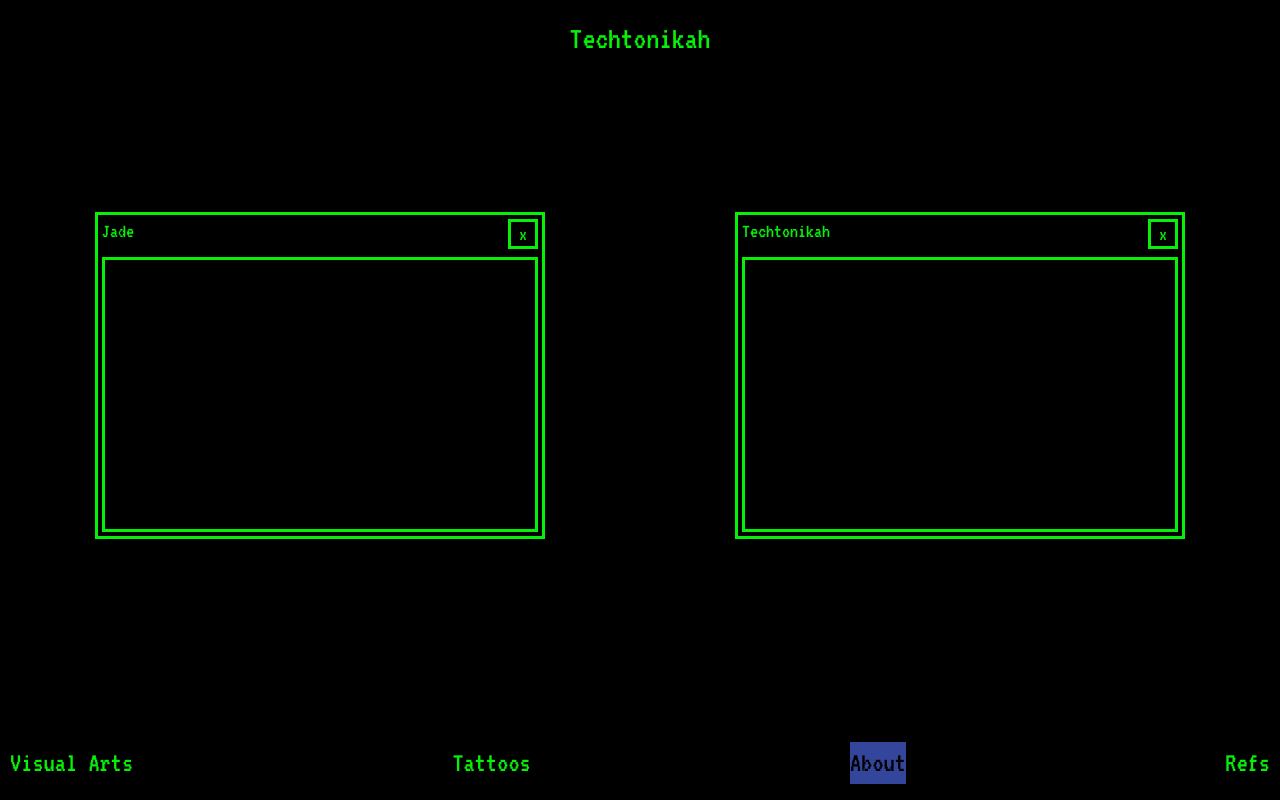
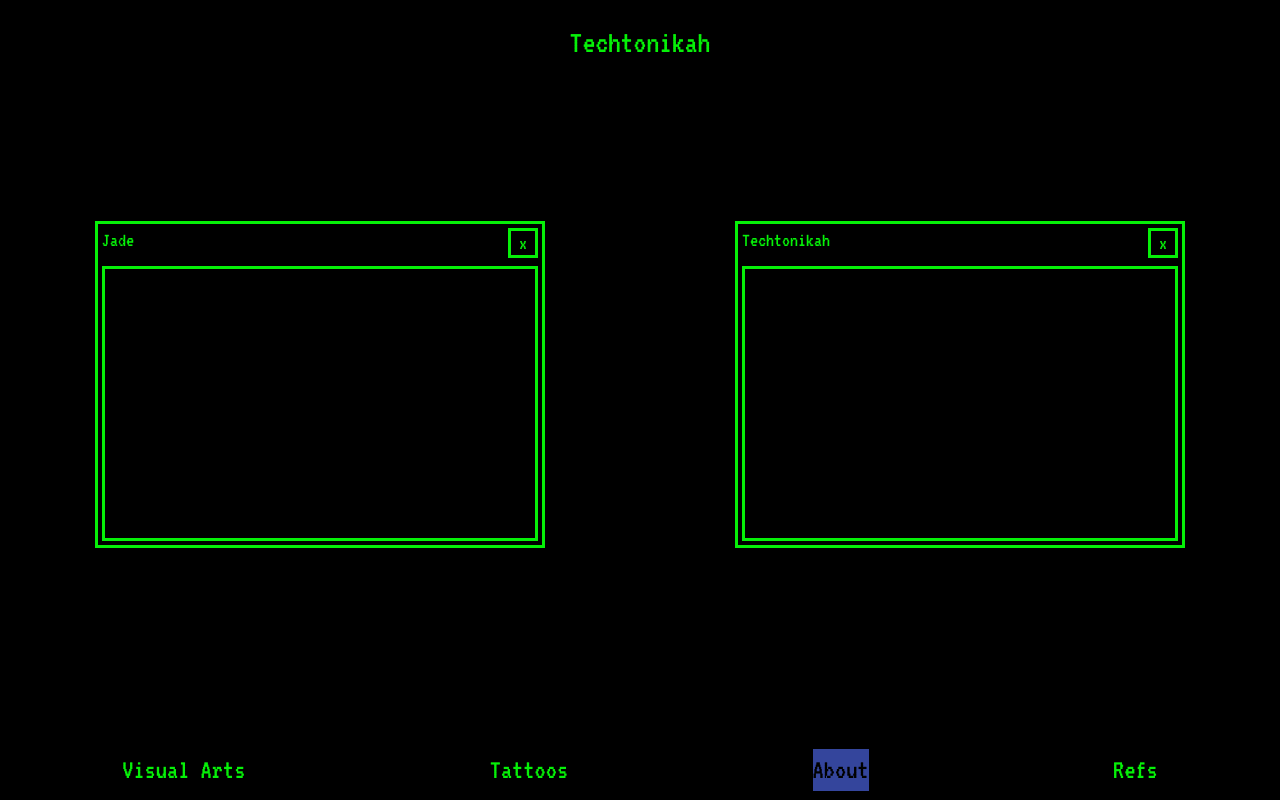
Before and after one commit to missatoy/techtonikah, a React (Vite) app: page /about in a window 1280 px wide. Built offline with nearby package versions, Linux system fonts and the light colour scheme.

Commit message:
fixed some top/bot-bar margins

```diff
--- a/src/index.css
+++ b/src/index.css
@@ -146,9 +146,8 @@
   background-color: #000;
   position: sticky;
   text-align: center;
-  top: 0px;
   width: 100%;
-  height: 75px;
+  margin: 18px 0 18px 0;
   display: flex;
   align-items: center;
   justify-content: center;
@@ -169,14 +168,13 @@
 
 .navbar {
   background-color: #000;
-  height: 75px;
-  padding: 0 10px 0 10px;
   font-size: 28px;
   position: fixed;
   bottom: 0px;
   width: 100%;
+  height: 60px;
   display: flex;
-  justify-content: space-between;
+  justify-content: space-around;
 }
 
 .navbar a {
```
Also changed, not shown: src/components/About.jsx (indentation only).
